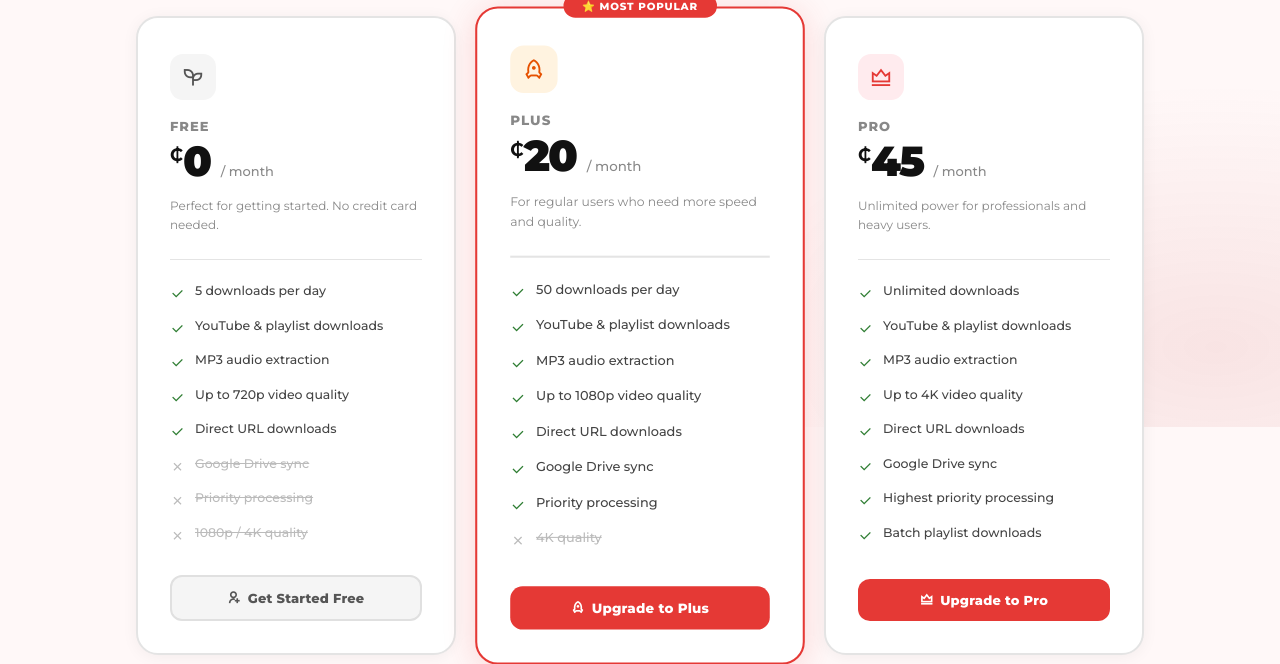
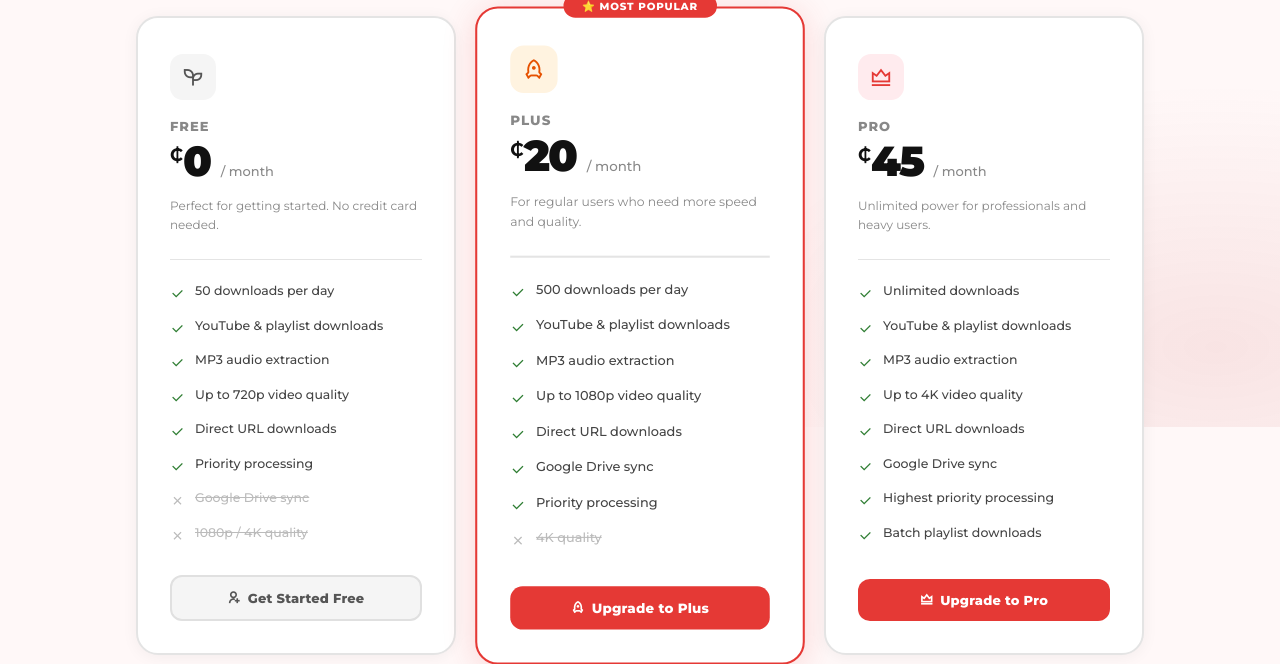
Before and after one commit to brainiacweb-tech/BRAINIAC-YouTube-Playlist-Downloader, a Flask app: page /pricing in a window 1280 px wide. Shown: the part 373-1037 px from the top of the page. Run offline with Flask 3, Linux system fonts and the light colour scheme; some libraries are stand-ins or nearby versions.

Commit message:
Update Free plan: 50 downloads/day, playlists enabled, priority processing

```diff
--- a/templates/index.html
+++ b/templates/index.html
@@ -1148,8 +1148,8 @@ function showUpgradePrompt(currentPlan) {
       <div style="font-size:18px;font-weight:700;color:#fff;margin-bottom:8px;">Upgrade to ${next}</div>
       <div style="font-size:13px;color:#aaa;margin-bottom:20px;line-height:1.6;">
         ${currentPlan === 'free'
-          ? 'Free plan is limited to 5 downloads/day and 720p. Upgrade to Plus for 50 downloads/day, 1080p, and Google Drive sync.'
-          : 'Plus plan supports up to 1080p and 50 downloads/day. Upgrade to Pro for unlimited 4K downloads, batch playlists, and all features.'}
+          ? 'Free plan supports up to 720p and 50 downloads/day. Upgrade to Plus for 500 downloads/day, 1080p, and Google Drive sync.'
+          : 'Plus plan supports up to 1080p and 500 downloads/day. Upgrade to Pro for unlimited 4K downloads and all features.'}
       </div>
       <a href="/pricing" style="display:block;background:#e03131;color:#fff;padding:11px 0;border-radius:8px;font-weight:700;text-decoration:none;margin-bottom:10px;font-size:14px;">See Pricing Plans</a>
       <button onclick="document.getElementById('upgrade-modal').remove()" style="background:transparent;border:1px solid rgba(255,255,255,0.15);color:#aaa;padding:9px 0;border-radius:8px;font-size:13px;cursor:pointer;width:100%;">Not now</button>
--- a/templates/pricing.html
+++ b/templates/pricing.html
@@ -215,13 +215,13 @@ nav {
     <div class="plan-desc">Perfect for getting started. No credit card needed.</div>
     <div class="plan-divider"></div>
     <ul class="plan-features">
-      <li><i class="ri-check-line feat-yes"></i><span>5 downloads per day</span></li>
-      <li><i class="ri-check-line feat-yes"></i><span>YouTube & playlist downloads</span></li>
+      <li><i class="ri-check-line feat-yes"></i><span>50 downloads per day</span></li>
+      <li><i class="ri-check-line feat-yes"></i><span>YouTube &amp; playlist downloads</span></li>
       <li><i class="ri-check-line feat-yes"></i><span>MP3 audio extraction</span></li>
       <li><i class="ri-check-line feat-yes"></i><span>Up to 720p video quality</span></li>
       <li><i class="ri-check-line feat-yes"></i><span>Direct URL downloads</span></li>
+      <li><i class="ri-check-line feat-yes"></i><span>Priority processing</span></li>
       <li><i class="ri-close-line feat-no"></i><span>Google Drive sync</span></li>
-      <li><i class="ri-close-line feat-no"></i><span>Priority processing</span></li>
       <li><i class="ri-close-line feat-no"></i><span>1080p / 4K quality</span></li>
     </ul>
     <a href="/signup" class="plan-btn free-btn"><i class="ri-user-add-line"></i> Get Started Free</a>
@@ -236,7 +236,7 @@ nav {
     <div class="plan-desc">For regular users who need more speed and quality.</div>
     <div class="plan-divider"></div>
     <ul class="plan-features">
-      <li><i class="ri-check-line feat-yes"></i><span>50 downloads per day</span></li>
+      <li><i class="ri-check-line feat-yes"></i><span>500 downloads per day</span></li>
       <li><i class="ri-check-line feat-yes"></i><span>YouTube & playlist downloads</span></li>
       <li><i class="ri-check-line feat-yes"></i><span>MP3 audio extraction</span></li>
       <li><i class="ri-check-line feat-yes"></i><span>Up to 1080p video quality</span></li>
--- a/web_app.py
+++ b/web_app.py
@@ -88,8 +88,8 @@ class AppSetting(db.Model):
 # ── Plan definitions ──────────────────────────────────────────────────────────
 PLAN_LIMITS = {
     #         daily_downloads  max_quality    drive_sync  batch_playlist
-    "free":  {"daily": 5,      "quality": "720p",  "drive": False, "batch": False},
-    "plus":  {"daily": 50,     "quality": "1080p", "drive": True,  "batch": False},
+    "free":  {"daily": 50,     "quality": "720p",  "drive": False, "batch": True},
+    "plus":  {"daily": 500,    "quality": "1080p", "drive": True,  "batch": True},
     "pro":   {"daily": 999999, "quality": "4K",    "drive": True,  "batch": True},
 }
 
```
